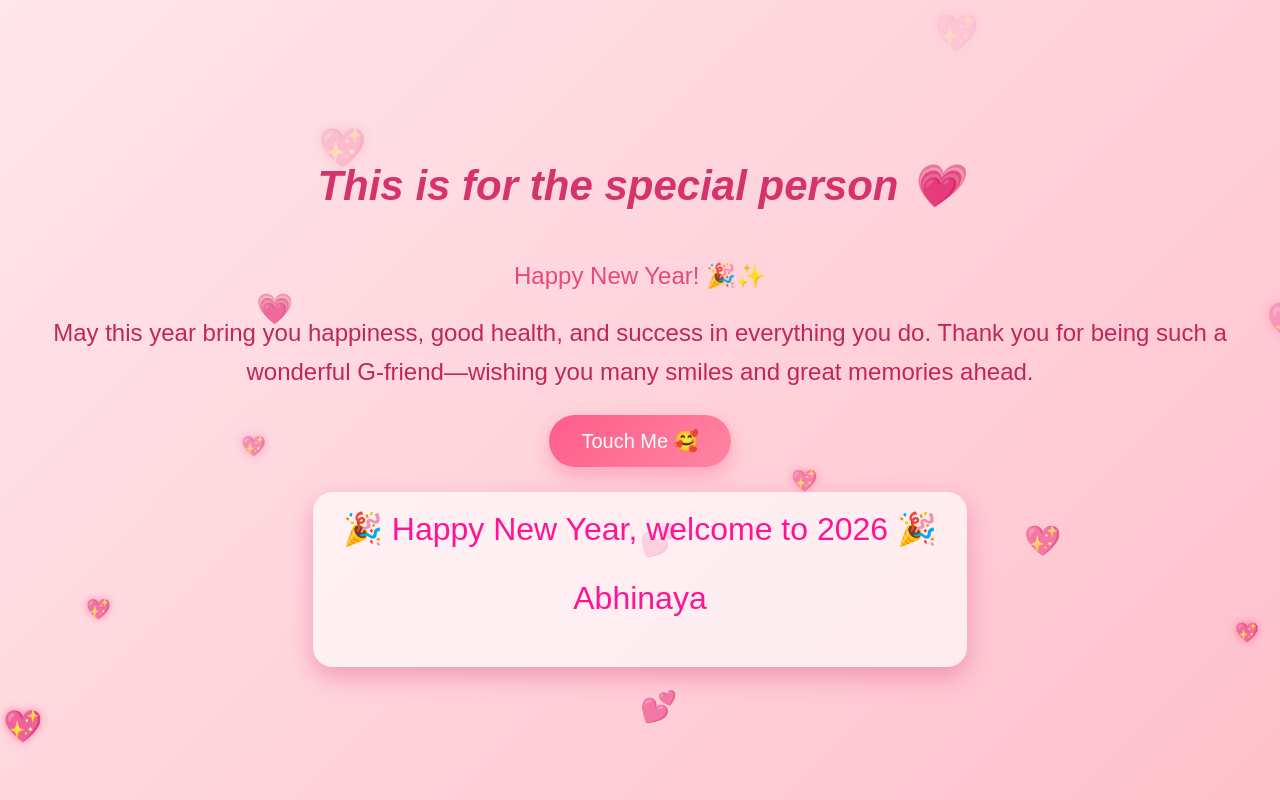
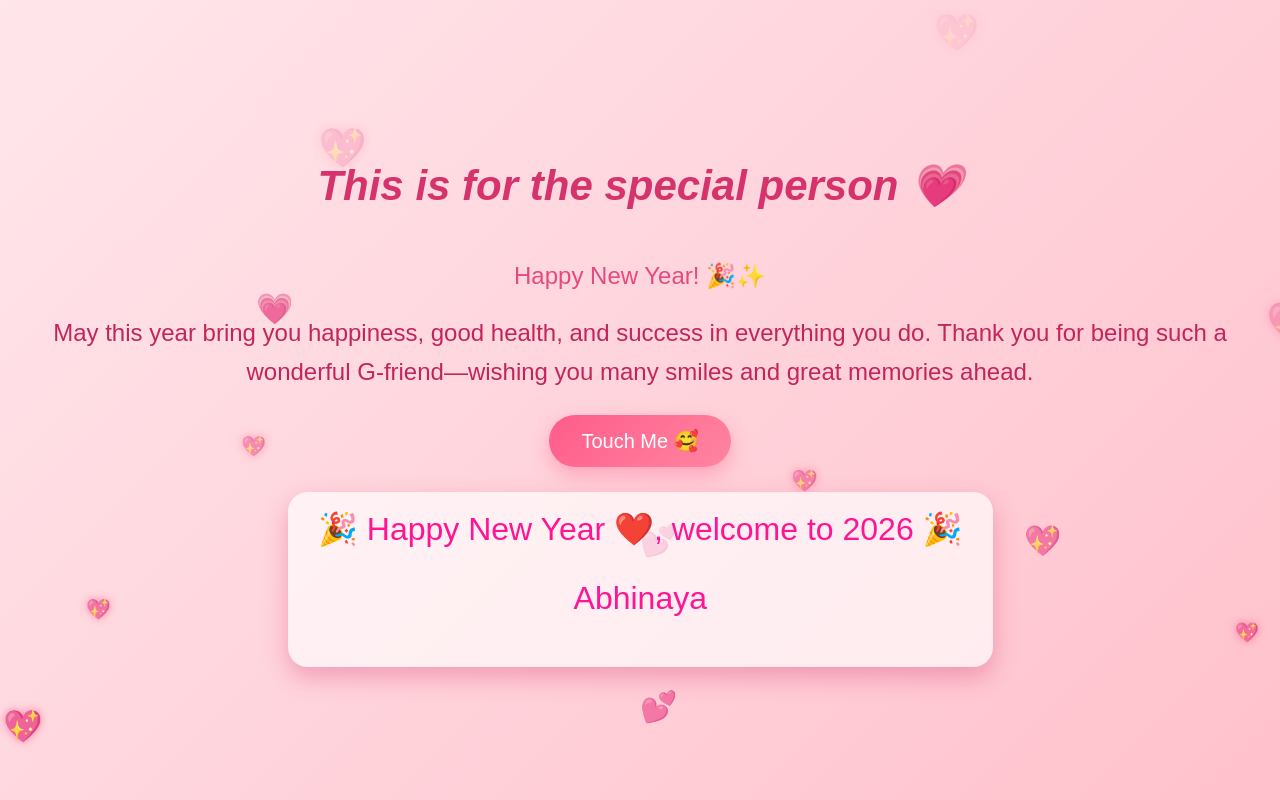
Before and after one commit to avinay-22/Ab, a plain HTML site: page index.html in a window 1280 px wide. Both pictures are taken after a click on the button "Touch Me 🥰". Drawn offline with Linux system fonts and the light colour scheme.

Commit message:
Update New Year message with a heart emoji

```diff
--- a/index.html
+++ b/index.html
@@ -21,7 +21,8 @@
 <div id="confetti-container"></div>
 
 <button class="btn-3d" onclick="showMsg()">Touch Me 🥰</button>
-<div id="message">🎉 Happy New Year, welcome to 2026 🎉<p>Abhinaya</p></p></div>
+<div id="message">🎉 Happy New Year ❤️, welcome to 2026 🎉
+  <p>Abhinaya</p> </div>
 
 <script>
   function showMsg() {
```
